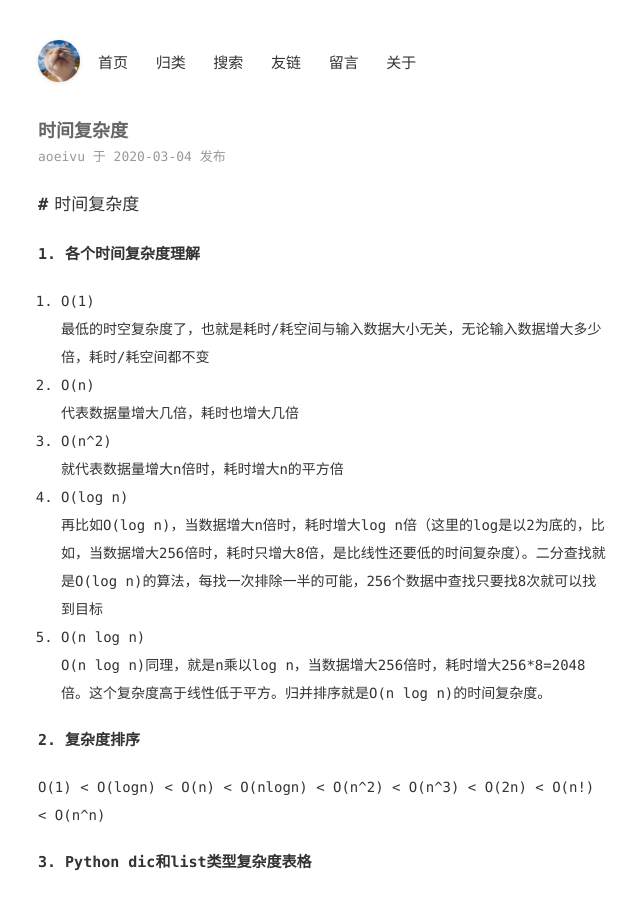
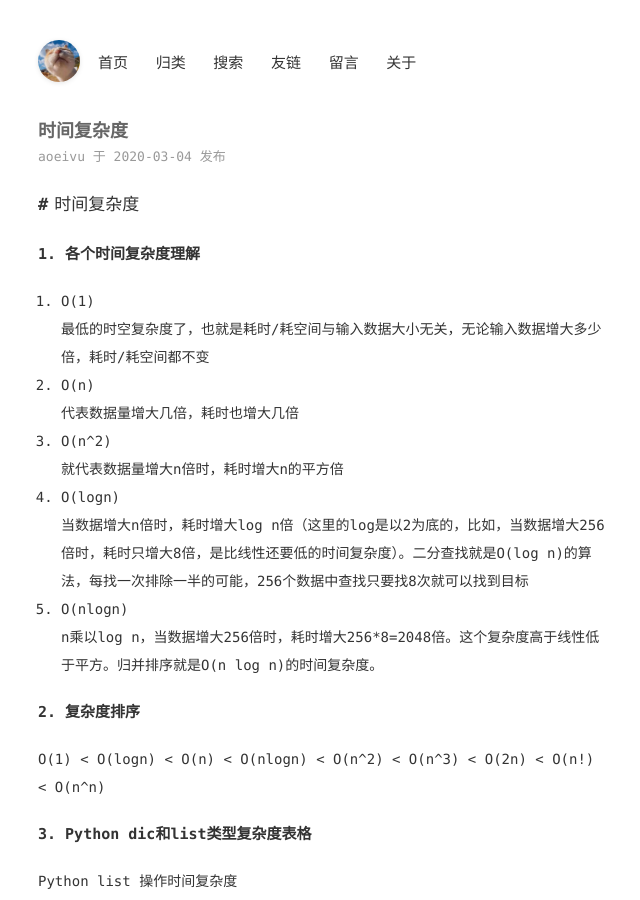
Before and after one commit to aoeivu/aoeivu, a Jekyll site: the page built from _posts/2020-03-04-时间复杂度简单理解.md, in a window 1280 px wide and 900 px high. Shown: the whole window, without its empty margins (316-956 px from the left). Built offline with Jekyll 4.4.1, drawn with Linux system fonts in a browser that asks for light colours; Markdown is read by kramdown in place of the engine named in the settings; comment, search, counter and statistics services are not loaded.

Commit message:
fix post

```diff
--- a/_posts/2020-03-04-时间复杂度简单理解.md
+++ b/_posts/2020-03-04-时间复杂度简单理解.md
@@ -16,11 +16,11 @@ categories: [Python]
 3. O(n^2)
 就代表数据量增大n倍时，耗时增大n的平方倍
 
-4. O(log n)
-再比如O(log n)，当数据增大n倍时，耗时增大log n倍（这里的log是以2为底的，比如，当数据增大256倍时，耗时只增大8倍，是比线性还要低的时间复杂度）。二分查找就是O(log n)的算法，每找一次排除一半的可能，256个数据中查找只要找8次就可以找到目标
+4. O(logn)
+当数据增大n倍时，耗时增大log n倍（这里的log是以2为底的，比如，当数据增大256倍时，耗时只增大8倍，是比线性还要低的时间复杂度）。二分查找就是O(log n)的算法，每找一次排除一半的可能，256个数据中查找只要找8次就可以找到目标
 
-5. O(n log n)
-O(n log n)同理，就是n乘以log n，当数据增大256倍时，耗时增大256*8=2048倍。这个复杂度高于线性低于平方。归并排序就是O(n log n)的时间复杂度。
+5. O(nlogn)
+n乘以log n，当数据增大256倍时，耗时增大256*8=2048倍。这个复杂度高于线性低于平方。归并排序就是O(n log n)的时间复杂度。
 
 ### 2. 复杂度排序
 O(1) < O(logn) < O(n) < O(nlogn) < O(n^2) < O(n^3) < O(2n) < O(n!) < O(n^n)
```
